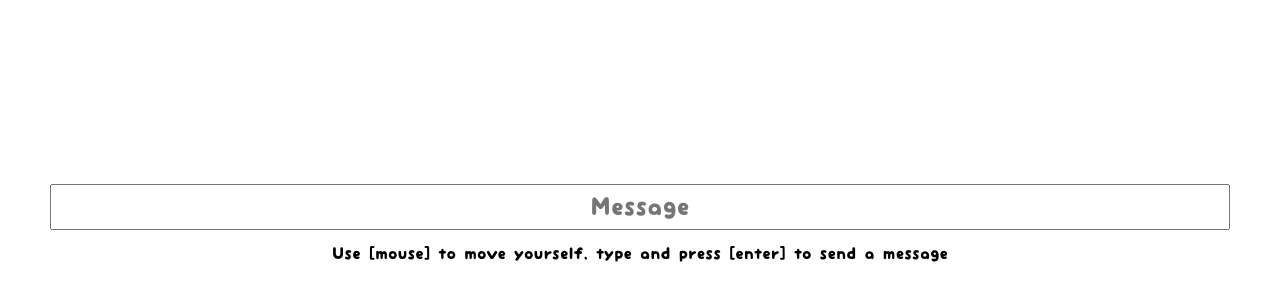
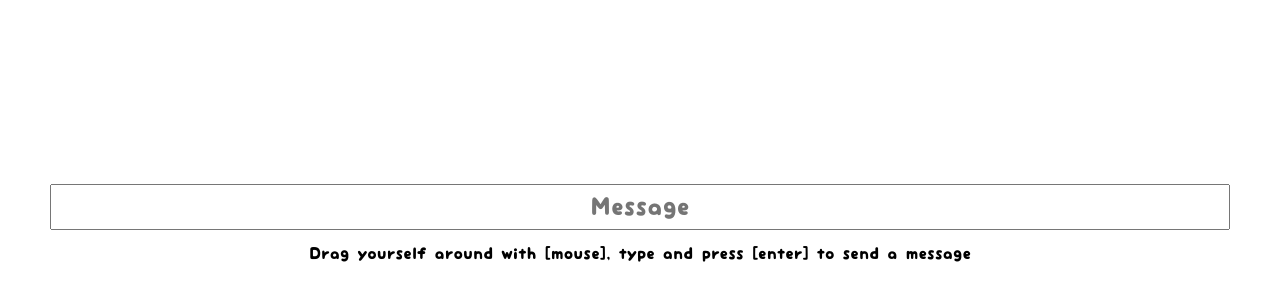
Before and after one commit to oscardao/chatApp, a website: page index.html in a window 1280 px wide. Shown: the part 476-776 px from the top of the page. Drawn offline with nearby package versions, Linux system fonts and the light colour scheme.

Commit message:
Update index.html

```diff
--- a/index.html
+++ b/index.html
@@ -14,7 +14,7 @@
     <canvas id="canvas"></canvas>
     <div id="messageInput">
         <input type="text" id="msgInput" placeholder="Message">
-        <p>Use [mouse] to move yourself, type and press [enter] to send a message</p>
+        <p>Drag yourself around with [mouse], type and press [enter] to send a message</p>
     </div>
 </body>
 
```
